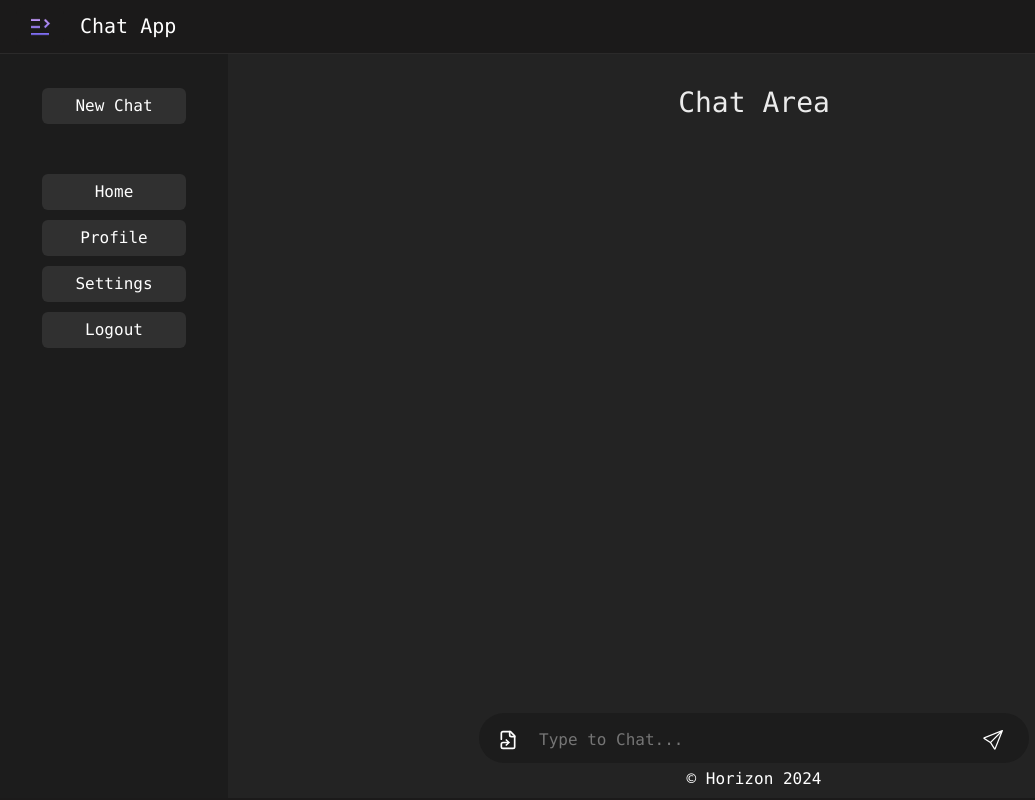
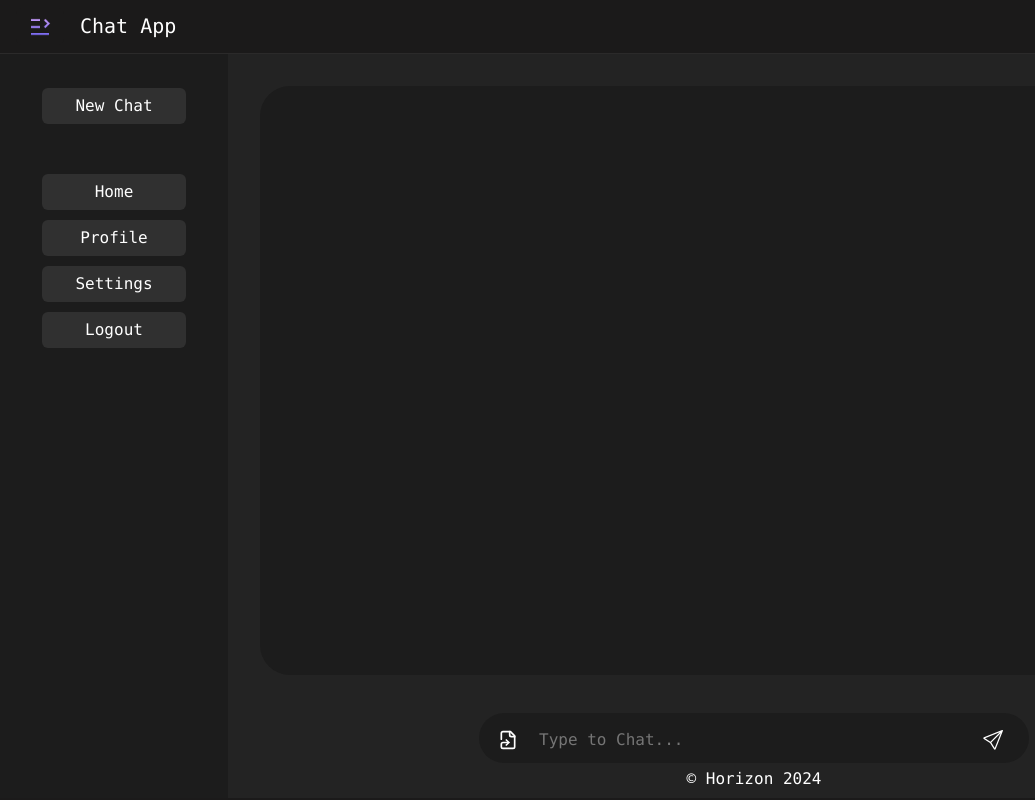
Before and after one commit to skydrige/chat-frontend, a React (Vite) app: page /home in a window 1280 px wide. Shown: the whole page, without its empty margins (0-1035 px from the left). Built offline with nearby package versions, Linux system fonts and the light colour scheme.

Commit message:
Chat-Area structuring

```diff
--- a/src/assets/css/App.css
+++ b/src/assets/css/App.css
@@ -153,6 +153,9 @@ body {
 	height: 85%;
 	padding: 2px 2px 0;
 	text-align: center;
+	display: flex;
+	position: relative;
+	justify-content: center;
 }
 
 .chat-input-section {
@@ -237,6 +240,7 @@ body {
 	overflow-y: hidden;
 	font-family: Consolas, sans-serif;
 	color: #d6d6d6;
+	text-align: justify;
 }
 
 .chat-input textarea:active, .chat-input textarea:focus {
@@ -285,6 +289,16 @@ body {
 	color: #ffffff;
 }
 
+.chat-area {
+	display: flex;
+	align-items: center;
+	justify-content: space-between;
+	background-color: #1c1c1c;
+	min-width: 65%;
+	width: 100%;
+	border-radius: 30px;
+}
+
 @media screen and (width < 768px) {
 	.chat-section {
 		height: 75%;
@@ -306,6 +320,7 @@ body {
 	}
 	.chat-input-field textarea {
 		width: calc(100% - 31%);
+		text-align: left;
 	}
 }
 
--- a/src/components/ChatArea.tsx
+++ b/src/components/ChatArea.tsx
@@ -5,7 +5,7 @@ import '../assets/css/App.css';
 const ChatArea: React.FC = () => {
 	return (
 		<div className="chat-section p-2 m-2">
-			<h3>Chat Area</h3>
+			<div className={"chat-area"}></div>
 		</div>
 	);
 };
--- a/src/components/ChatInput.tsx
+++ b/src/components/ChatInput.tsx
@@ -63,7 +63,7 @@ const ChatInput: React.FC = () => {
 					</Button>
 				</Col>
 				<Col xs={8} className="chat-input" ref={chatInputRef}>
-                    <textarea ref={textAreaRef} value={text} onChange={handleChange} placeholder="Type to Chat..." maxLength={500}/>
+                    <textarea ref={textAreaRef} value={text} onChange={handleChange} placeholder="Type to Chat..." maxLength={1000000}/>
 				</Col>
 				<Col xs={1} className="chat-button">
 					<Button size="lg">
--- a/src/components/Home.tsx
+++ b/src/components/Home.tsx
@@ -5,13 +5,11 @@ import NavbarComponent from './Navbar';
 import Sidebar from './Sidebar';
 import ChatArea from './ChatArea';
 import ChatInput from './ChatInput';
-// import useNavigate from 'react-router-dom';
 import '../assets/css/App.css';
 
 function Home() {
 	const [sidebarVisible, setSidebarVisible] = useState(window.innerWidth > 768);
 	const [isRotated, setIsRotated] = useState(false);
-	// const navigate = useNavigate();
 
 	const handleToggleSidebar = () => {
 		setSidebarVisible(!sidebarVisible);
```
